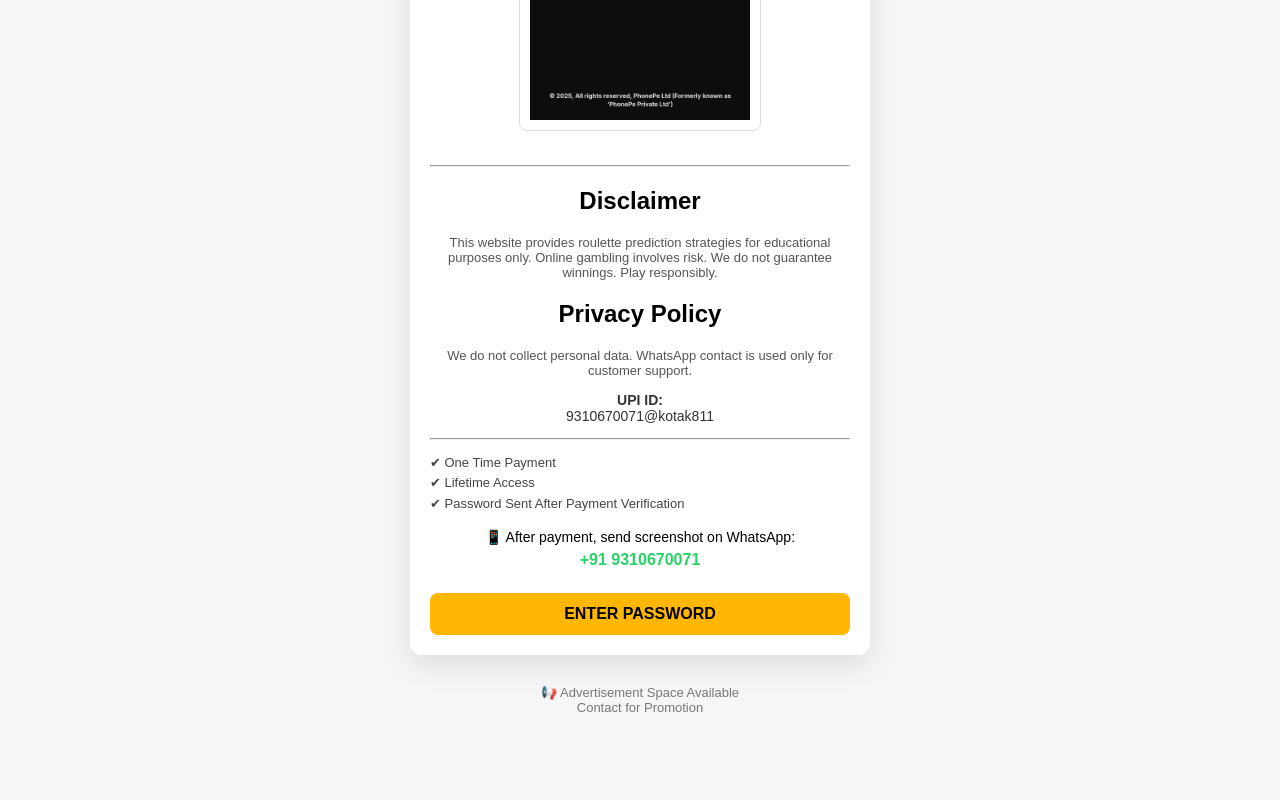
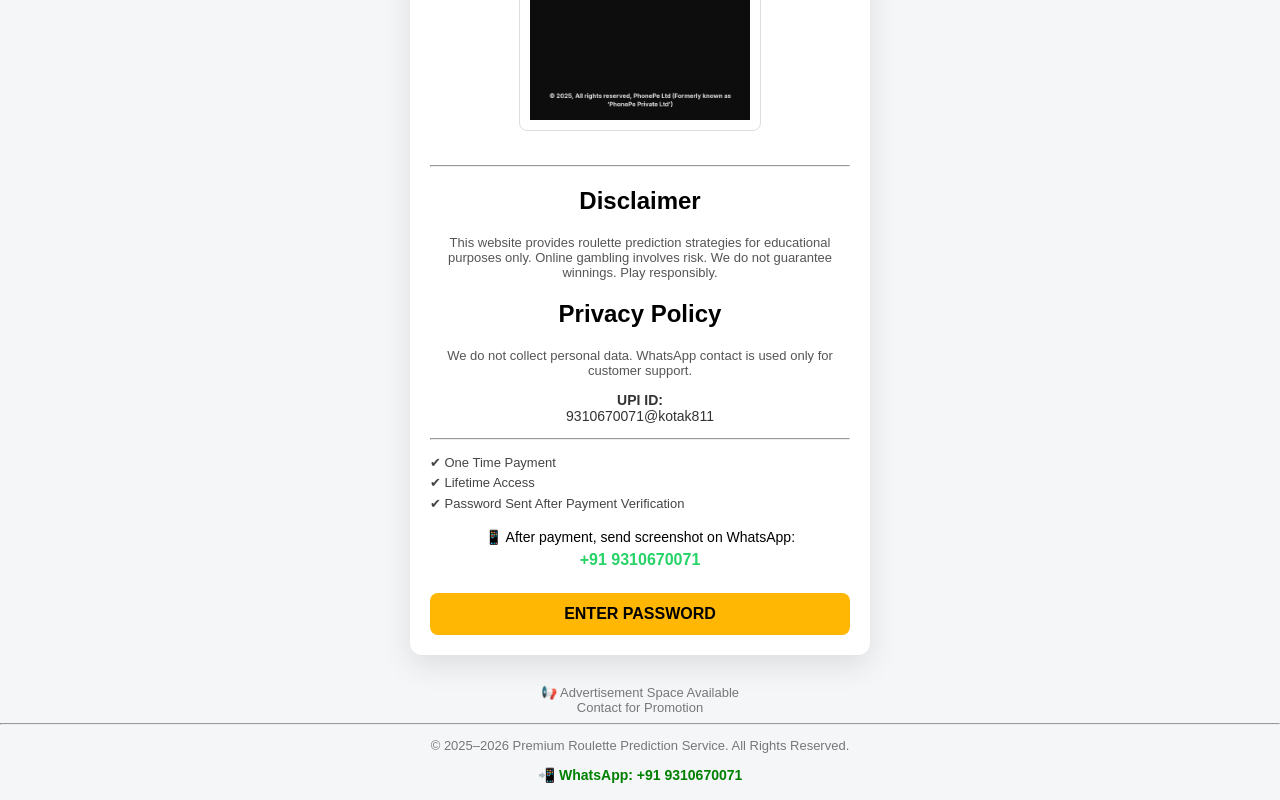
Before and after one commit to sanjayrout2496/Roulette-Prediction1, a plain HTML site: page index.html in a window 1280 px wide. Shown: the part 841-1641 px from the top of the page. Before the commit the page ends 1556 px from the top, so only its background shows below. Drawn offline with Linux system fonts and the light colour scheme.

Commit message:
Add WhatsApp contact link to footer
Added WhatsApp contact link in the footer.

```diff
--- a/index.html
+++ b/index.html
@@ -150,6 +150,21 @@ function checkPassword() {
   }
 }
 </script>
+<hr>
 
+<p style="text-align:center; font-size:13px; color:#777;">
+© 2025–2026 Premium Roulette Prediction Service. All Rights Reserved.
+</p>
+
+<p style="text-align:center; margin-top:8px;">
+<a href="https://wa.me/919310670071"
+   onclick="gtag('event', 'whatsapp_click', {
+     'event_category': 'engagement',
+     'event_label': 'WhatsApp Footer'
+   });"
+   style="font-size:14px; font-weight:bold; color:green; text-decoration:none;">
+📲 WhatsApp: +91 9310670071
+</a>
+</p>
 </body>
 </html>
```
